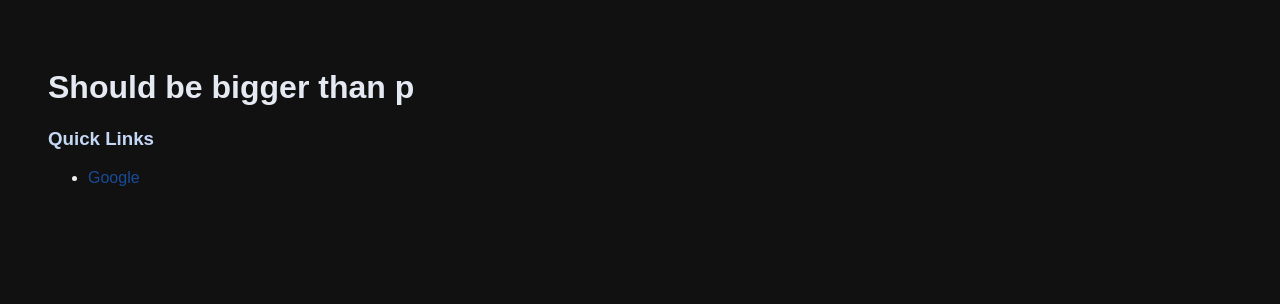
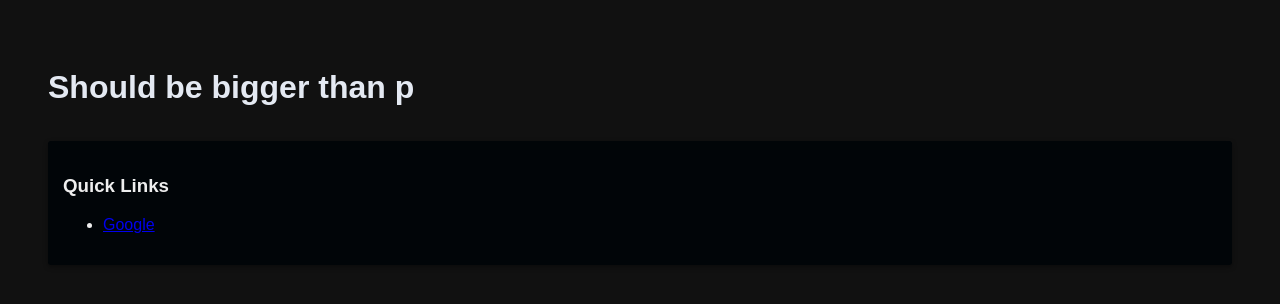
Before and after one commit to Willgob/Personal-Dashboard, a Flask app: page / in a window 1280 px wide. Shown: the top 304 px of the page. Run offline with Flask 3, Linux system fonts and the light colour scheme.

Commit message:
capatil letter is fixed

```diff
--- a/static/style.css
+++ b/static/style.css
@@ -9,36 +9,36 @@ h1 {
     color: #e4e9f2;
 }
 
-.dashboard {
+.Dashboard {
     display: grid;
     grid-template-columns: repeat(auto-fit, minmax(250px, 1fr));
     gap: 16px;
     margin-top: 35px;
 }
 
-.widget {
+.Widget {
     background-color: #010508;
     border-radius: 3px;
     padding: 15px;
     box-shadow: 0 2px 5px rgba(0, 0, 0, 0.4);
 }
 
-.widget-header {
+.Widget-header {
     font-weight: bold;
     margin-bottom: 10px;
     color: #c4d7f5;
 }
 
-.widget-content li {
+.Widget-content li {
     margin-bottom: 8px;
 }
 
-.widget-content a {
+.Widget-content a {
     color:#1a4b99;
     text-decoration: none;
 }
 
-.widget-content a:hover {
+.Widget-content a:hover {
     cursor: pointer;
     text-decoration: underline;
 }
```
